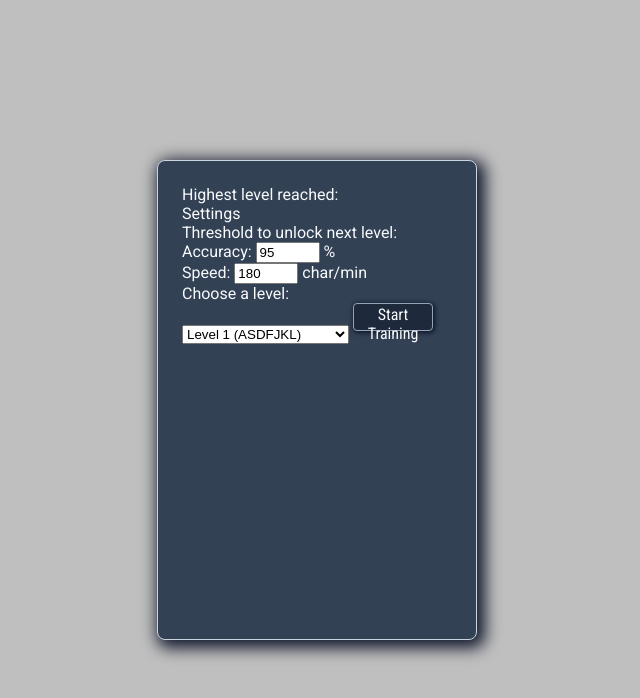
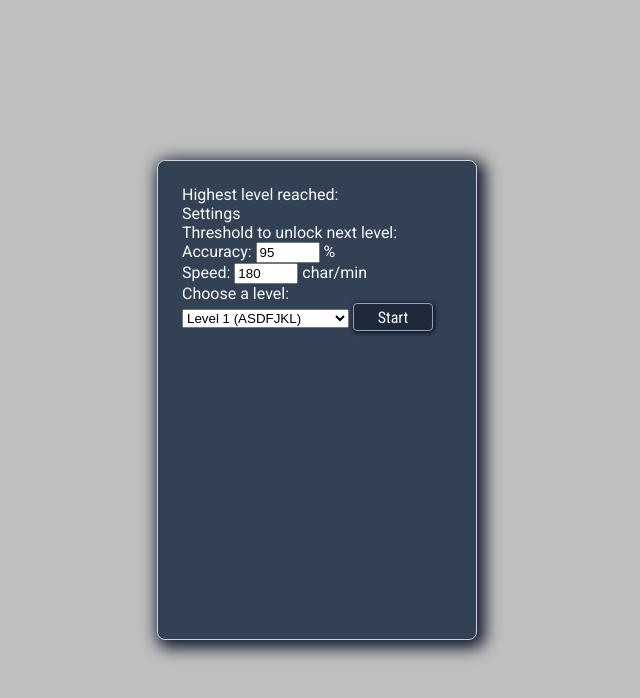
Before and after one commit to 30isnottoolate/typing-trainer, a React app: page / in a window 1280 px wide. Shown: the top 698 px of the page, without its empty margins (323-963 px from the left). Built offline with nearby package versions, Linux system fonts and the light colour scheme.

Commit message:
Change start button label

```diff
--- a/src/components/LevelMenu.tsx
+++ b/src/components/LevelMenu.tsx
@@ -78,7 +78,7 @@ const LevelMenu: React.FC<LevelMenuProps> = (
                         </option>
                     )}
                 </select>
-                <button onClick={() => setAppStatus("training")}>Start Training</button>
+                <button onClick={() => setAppStatus("training")}>Start</button>
             </div>
         </div>
     );
```
